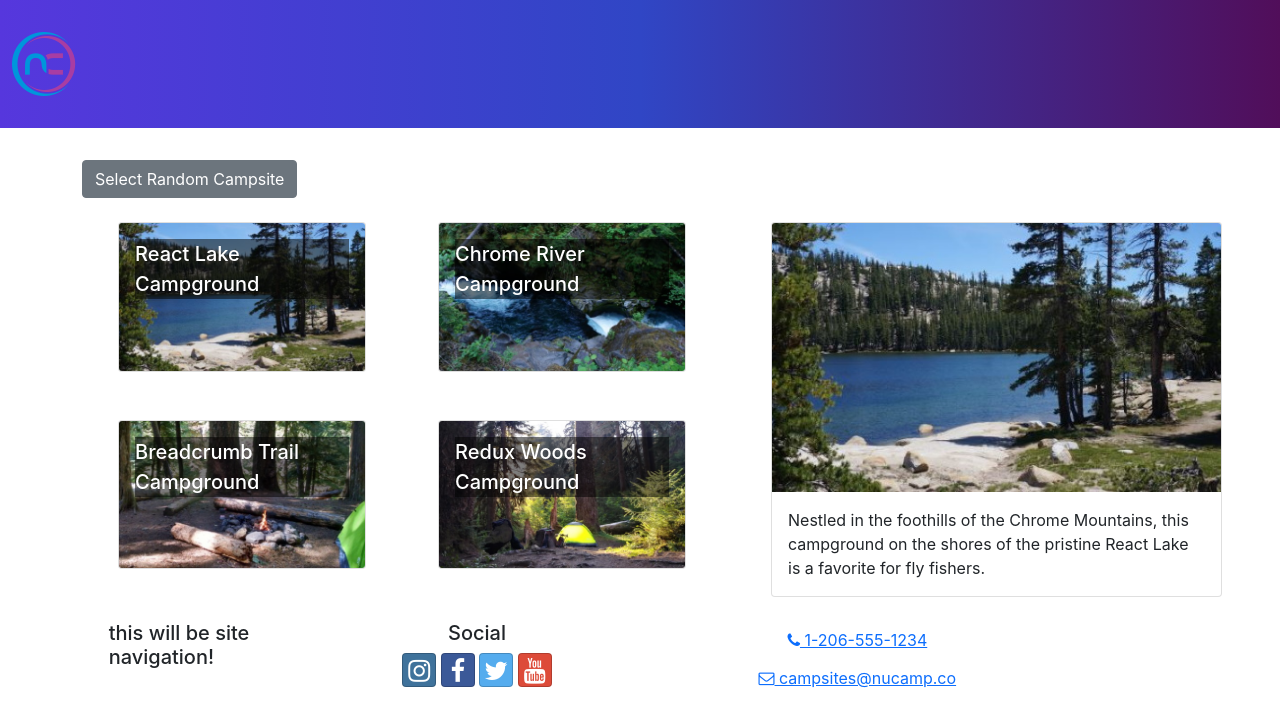
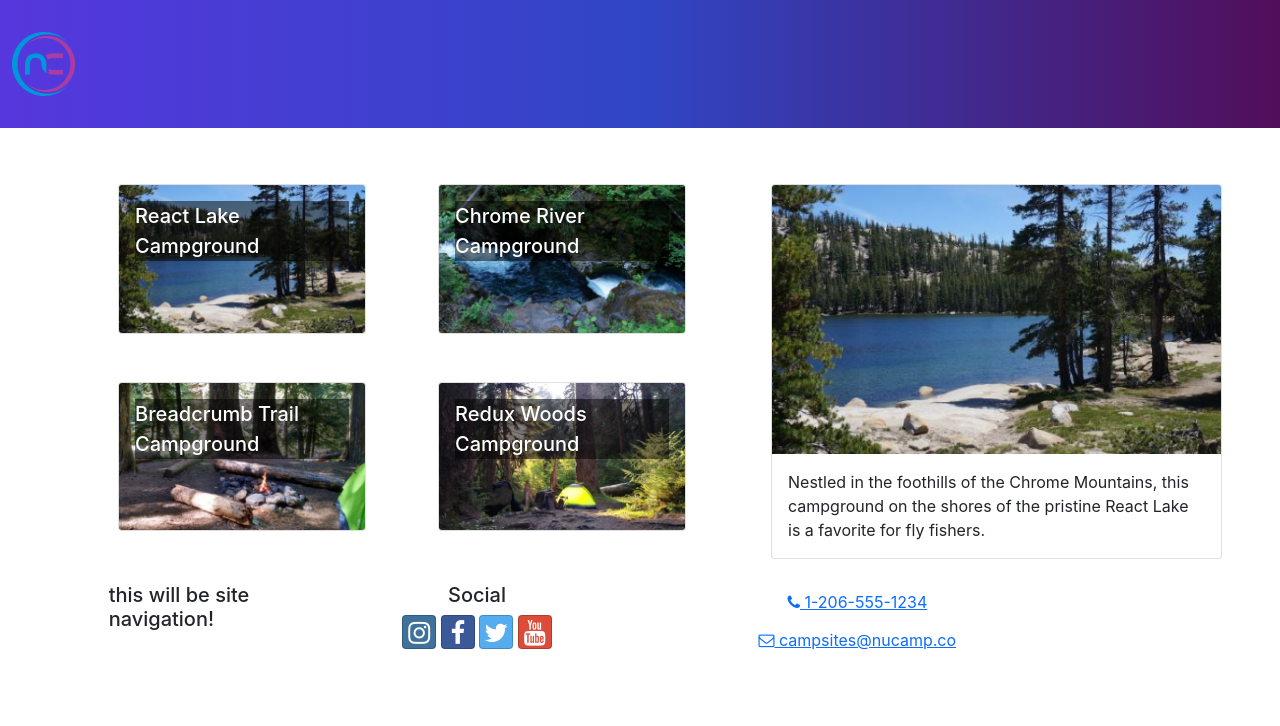
Before and after one commit to Henman2/nucampsite-with-react, a React (Create React App) app: page / in a window 1280 px wide. Shown: the top 726 px of the page. Built offline with nearby package versions, Linux system fonts and the light colour scheme.

Commit message:
Add useState to display card details when selected

```diff
--- a/src/features/campsite/CampsitesList.js
+++ b/src/features/campsite/CampsitesList.js
@@ -2,13 +2,13 @@ import { selectAllCampsites } from './campSitesSlice';
 import CampsiteCard from "./CampsiteCard";
 import {Col, Row} from  "reactstrap"
 
-const CampsitesList = () =>{
+const CampsitesList = ({ setCampsiteId }) =>{
     const campsites = selectAllCampsites();
         return(
             <Row className="ms-auto">
             {campsites.map(campsite =>{
                 return(
-                    <Col md='5' className='m-4' key={campsite.id}>
+                    <Col md='5' className='m-4' key={campsite.id}  onClick={() => setCampsiteId(campsite.id)}>
                 <CampsiteCard campsite={campsite} />
                 </Col>
                 );
--- a/src/features/campsite/campSitesSlice.js
+++ b/src/features/campsite/campSitesSlice.js
@@ -4,6 +4,10 @@ export const selectAllCampsites = () => {
     return CAMPSITES;
 };
 
-export const selectRandomCampsite = () => {
-    return CAMPSITES[Math.floor(Math.random() * CAMPSITES.length)];
-}
+// export const selectRandomCampsite = () => {
+//     return CAMPSITES[Math.floor(Math.random() * CAMPSITES.length)];
+// }
+
+export const selectCampsiteById = (id) => {
+    return CAMPSITES.find((campsite) => campsite.id === id);
+};
--- a/src/index.js
+++ b/src/index.js
@@ -1,4 +1,5 @@
 import React from 'react';
+import { BrowserRouter } from 'react-router-dom';
 import { createRoot } from 'react-dom/client';
 import { Provider } from 'react-redux';
 import { store } from './app/store';
@@ -17,7 +18,9 @@ const root = createRoot(container);
 root.render(
   <React.StrictMode>
     <Provider store={store}>
-      <App />
+      <BrowserRouter>
+        <App />
+      </BrowserRouter>
     </Provider>
   </React.StrictMode>
 );
--- a/src/pages/CampsitesDirectoryPage.js
+++ b/src/pages/CampsitesDirectoryPage.js
@@ -1,19 +1,17 @@
 import { useState } from 'react';
-import { Container, Row, Col, Button } from 'reactstrap';
+import { Container, Row, Col } from 'reactstrap';
 import CampsiteDetail from '../features/campsite/CampsiteDetail';
 import CampsitesList from '../features/campsite/CampsitesList';
-import {selectRandomCampsite} from '../features/campsite/campSitesSlice';
+import {selectCampsiteById} from '../features/campsite/campSitesSlice';
 
 const CampsitesDirectoryPage = () => {
-    const [selectedCampsite, toggleCampsite ] = useState(selectRandomCampsite());
+    const [campsiteId, setCampsiteId] = useState(0);
+    const selectedCampsite = selectCampsiteById(campsiteId);
     return (
         <Container>
-            <Button onClick={() => toggleCampsite(selectRandomCampsite())}>
-                Select Random Campsite
-            </Button>
             <Row>
                 <Col  sm='5' md='7'>
-                <CampsitesList />
+                <CampsitesList setCampsiteId={setCampsiteId} />
                 </Col>
                 <Col  sm='7' md='5'>
                 <CampsiteDetail campsite={selectedCampsite} />
```
